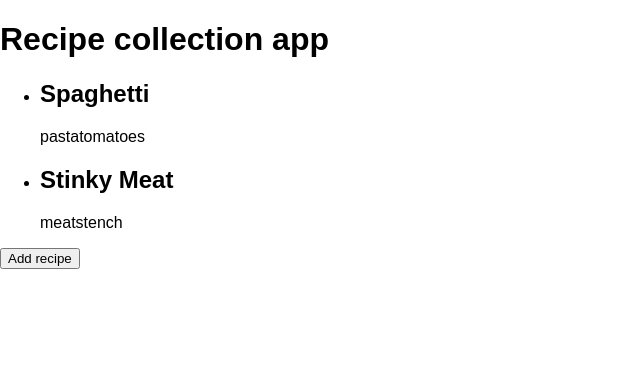
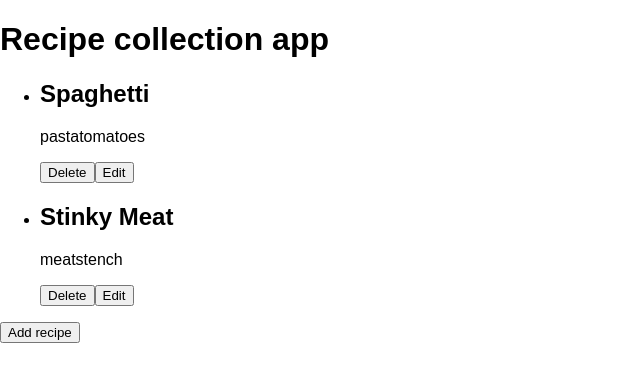
Before and after one commit to Verthon/react-recipe-collection-app, a React (Create React App) app: page / in a window 1280 px wide. Shown: the top 382 px of the page, without its empty margins (0-640 px from the left). Built offline with nearby package versions, Linux system fonts and the light colour scheme.

Commit message:
restructured app directory, added buttons, modal still dont work

```diff
--- a/src/App.js
+++ b/src/App.js
@@ -1,34 +1,39 @@
 import React, { Component } from 'react';
 import './App.css';
-import Button from './Button/Button';
-import Recipe from './Recipe/Recipe';
-import Modal from './Modal/Modal';
+import Button from './Components/Button/Button';
+import Recipe from './Components/Recipe/Recipe';
+import Modal from './Components/Modal/Modal';
 
 class App extends Component {
   state = {
     showModal: false,
     recipes: [
-      {title: 'Spaghetti', ingredients: ['pasta', 'tomatoes']},
-      {title: 'Stinky Meat', ingredients:['meat', 'stench'] },
+      {id: 1, title: 'Spaghetti', ingredients: ['pasta', 'tomatoes']},
+      {id: 2, title: 'Stinky Meat', ingredients:['meat', 'stench'] },
     ],
   };
   // add recipe button function, for toggle add recipe modal
-  toggleModalHandler = () =>{
+  toggleModalHandler = () => {
     const doesShow = this.state.showModal;
     this.setState({showModal: !doesShow});
     //if doesShow is true, its convert to false and so on
   }
   //close button inside of modal
-  closeModalHandler = () =>{
+  closeModalHandler = () => {
     this.setState({showModal: false});
   }
   addRecipeHandler = (e) => {
-    const newRecipe = [this.state.recipes.title, this.state.recipes.ingredients];
+    const newRecipe = [this.recipes.title, this.recipes.ingredients];
     this.setState(
       {showModal: false,
-
+       recipes: [...this.state.recipes, newRecipe]
       }
     );
+  }
+  deleteRecipe = (index) => {
+    let recipes = this.state.recipes.slice();
+    recipes.splice(index, 1);
+    this.setState({recipes});
   }
 
   render() {
@@ -37,16 +42,17 @@ class App extends Component {
     if(this.state.showModal){// if true show <Modal/>
       toggleModal = (
         <Modal close={this.closeModalHandler} add={this.addRecipeHandler}
-          title={this.state.recipes.title} ingredients={this.state.recipes.ingredients}
+          title={this.addRecipeHandler} ingredients={this.addRecipeHandler}
         />
       );
     }
     let recipeList = (
-      this.state.recipes.map((recipe) =>{
+      this.state.recipes.map((recipe, index) =>{
         // here was error, the begining of <Recipe /> must be within same line as return
         return <Recipe
         title={recipe.title}
         ingredients={recipe.ingredients}
+        key={recipe.id}
          />
       })
     );
--- a/src/Recipe/Recipe.js
+++ b/src/Components/Recipe/Recipe.js
@@ -6,6 +6,8 @@ const Recipe = (props) => {
     <li className="single-recipe">
       <h2>{props.title}</h2>
       <p>{props.ingredients}</p>
+      <button onClick={props.delete}>Delete</button>
+      <button onClick={props.edit}>Edit</button>
     </li>
   );
 
```
Also changed, not shown: src/Components/Button/Button.css (added), src/Components/Button/Button.js (renamed from src/Button/Button.js), src/Components/Modal/Modal.css (renamed from src/Modal/Modal.css), src/Components/Modal/Modal.js (renamed from src/Modal/Modal.js), src/Components/Recipe/Recipe.css (added).
